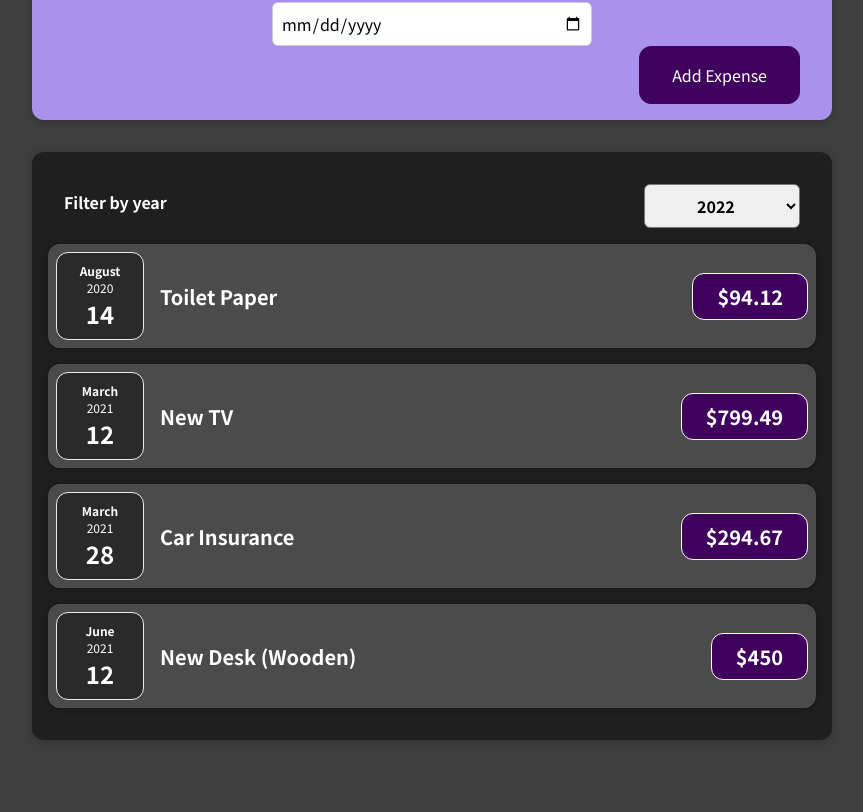
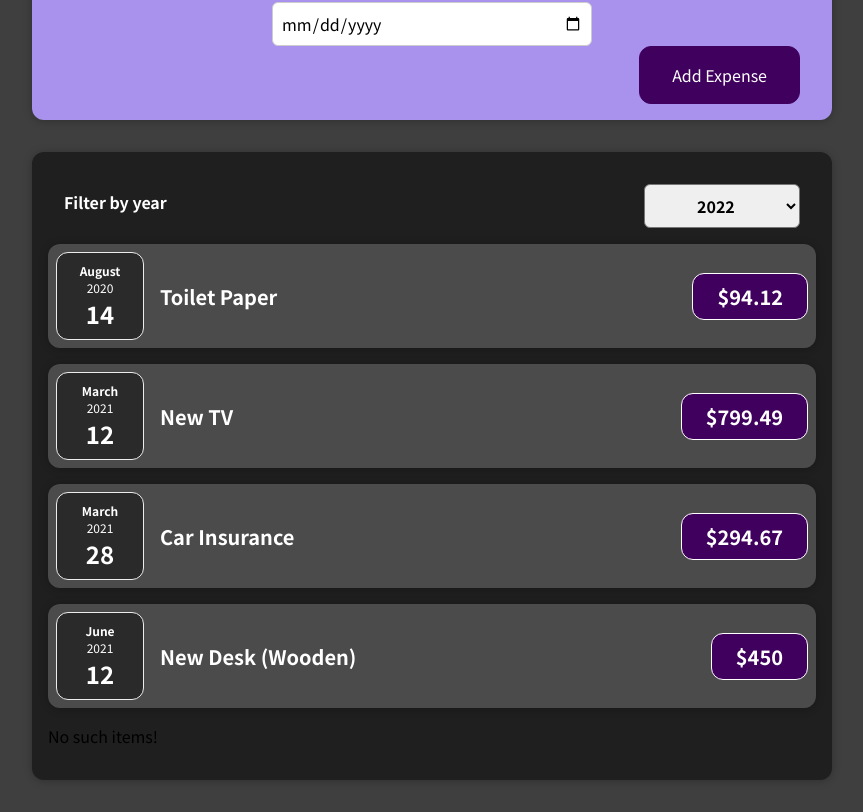
Before and after one commit to paulina-filipiak/Udemy_React_The_Complete_Guide, a React (Create React App) app in the folder 01-starting-setup/: page / in a window 1280 px wide. Shown: the part 226-1038 px from the top of the page, without its empty margins (208-1071 px from the left). Before the commit the page ends 998 px from the top, so only its background shows below. Built offline with nearby package versions, Linux system fonts and the light colour scheme; the HTML template or start-up script is replaced by a standard one.

Commit message:
added filter by year

```diff
--- a/01-starting-setup/src/components/Expenses/ExpensesAll/ExpensesAll.js
+++ b/01-starting-setup/src/components/Expenses/ExpensesAll/ExpensesAll.js
@@ -6,22 +6,22 @@ import ExpensesFilter from "../ExpensesFilter/ExpensesFilter"
 import { useState } from "react"
 
 function ExpensesAll(props) {
-	const [inputValue, setinputValue] = useState("2020")
+	const [inputValue, setinputValue] = useState("")
 	// const [filteredData, setFilteredData] = useState(props.items)
 
 	const onFilterInput = (queryValue) => {
 		setinputValue(queryValue)
-		// const filtered = props.items.filter(
-		// 	(expense) => expense.date.getFullYear().toString() === inputValue
-		// )
-		// setFilteredData(filtered)
 	}
+	const filtered = props.items.filter(
+		(expense) => expense.date.getFullYear().toString() === inputValue
+	)
 	console.log(inputValue)
 	return (
 		<Card className="expenses">
 			<ExpensesFilter selected={inputValue} onFilterInput={onFilterInput} />
 			{/* {filteredData.length === 0 && <p>No expenses found.</p>} */}
-			{props.items.map((item) => (
+			{inputValue === "" &&
+				props.items.map((item) => (
 					<ExpenseItem
 						key={item.id}
 						title={item.title}
@@ -29,6 +29,16 @@ function ExpensesAll(props) {
 						date={item.date}
 					/>
 				))}
+			{filtered.length > 0 &&
+				filtered.map((item) => (
+					<ExpenseItem
+						key={item.id}
+						title={item.title}
+						amount={item.amount}
+						date={item.date}
+					/>
+				))}
+			{filtered.length === 0 && <p>No such items!</p>}
 		</Card>
 	)
 }
```
Lines whose indentation alone changed are shown as unchanged.
